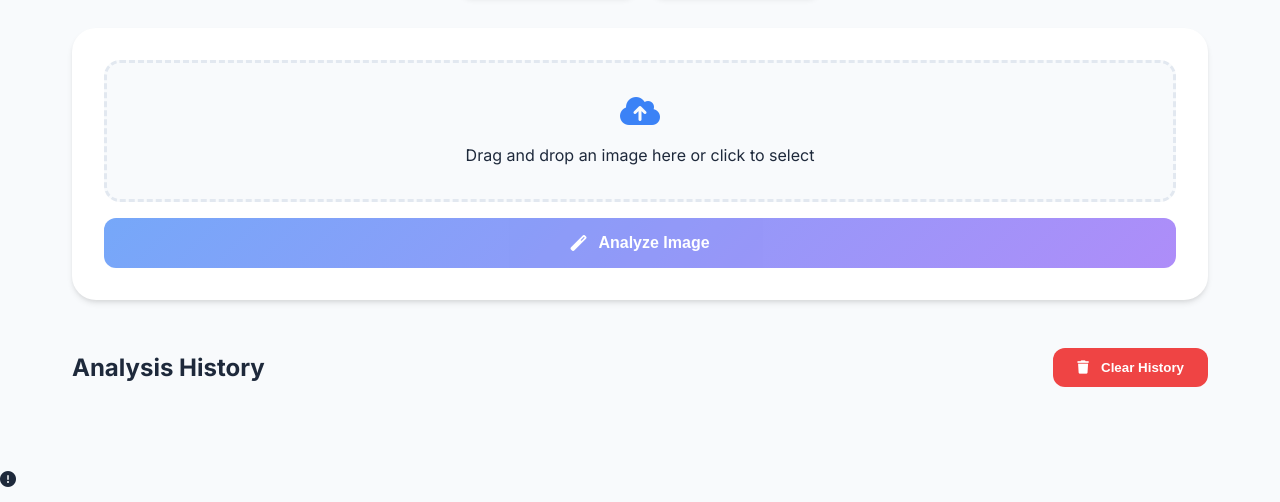
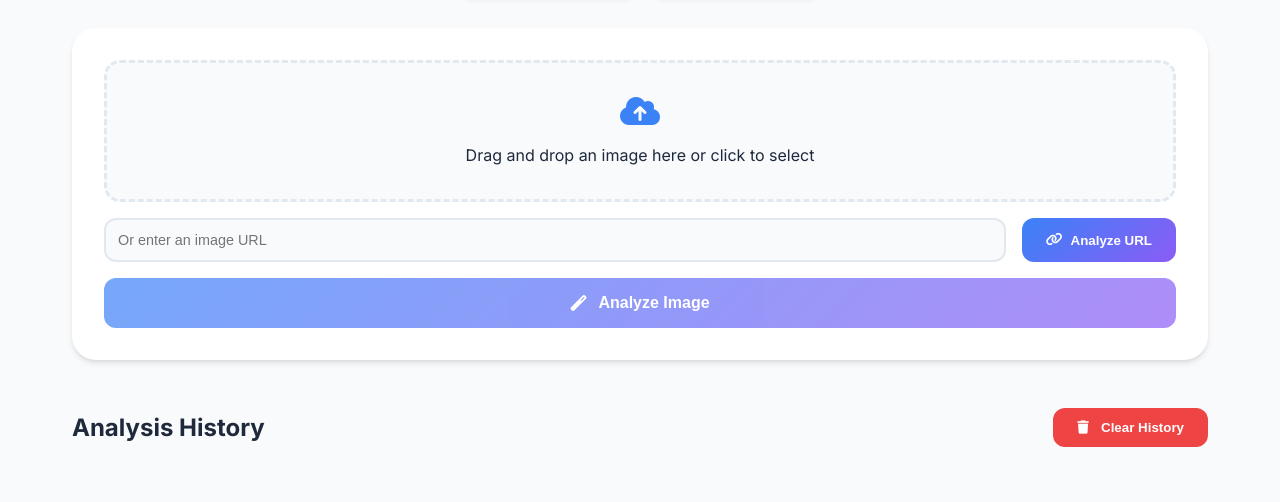
Before and after one commit to youssef-elkahlaoui/CloudVisionPro, a Flask app: page / in a window 1280 px wide. Shown: the part 370-872 px from the top of the page. Run offline with Flask 3, Linux system fonts and the light colour scheme.

Commit message:
after monitoring and url images

```diff
--- a/app.py
+++ b/app.py
@@ -12,6 +12,11 @@ from deep_translator import GoogleTranslator
 import logging
 import json
 import time
+import requests
+
+# Azure Monitor Telemetry
+from azure.monitor.opentelemetry import configure_azure_monitor
+from opentelemetry.instrumentation.flask import FlaskInstrumentor
 
 # Configure logging
 logging.basicConfig(level=logging.DEBUG, format='%(asctime)s - %(name)s - %(levelname)s - %(message)s')
@@ -20,9 +25,14 @@ load_dotenv()
 
 app = Flask(__name__)
 
+# Configure Azure Monitor
+configure_azure_monitor()
+FlaskInstrumentor().instrument_app(app)
+
 # Azure credentials
 ENDPOINT = os.getenv('AZURE_ENDPOINT')
 KEY = os.getenv('AZURE_KEY')
+INSTRUMENTATION_KEY = os.getenv('AZURE_INSTRUMENTATION_KEY')
 
 # Initialize Azure client
 computervision_client = ComputerVisionClient(
@@ -136,13 +146,23 @@ def home():
 def analyze():
     try:
         data = request.get_json()
-        image_data = data.get('image').split(',')[1]
         mode = data.get('mode', 'image')
         language = data.get('language', 'en')
 
-        # Process image data
-        image_bytes = base64.b64decode(image_data)
-        image_stream = io.BytesIO(image_bytes)
+        # Support both base64 and URL input
+        image_data = data.get('image', '')
+        image_url = data.get('image_url', '')
+
+        # Determine image source
+        if image_url:
+            image_stream = download_image_from_url(image_url)
+            if not image_stream:
+                return jsonify({'success': False, 'error': 'Invalid image URL'}), 400
+        else:
+            # Existing base64 handling
+            image_data = image_data.split(',')[1] if ',' in image_data else image_data
+            image_bytes = base64.b64decode(image_data)
+            image_stream = io.BytesIO(image_bytes)
 
         if mode == 'image':
             # Analyze image for objects and description
--- a/requirements.txt
+++ b/requirements.txt
@@ -7,3 +7,5 @@ Werkzeug==2.3.7
 msrest==0.7.1
 azure-common==1.1.28
 deep-translator==1.11.4
+azure-monitor-opentelemetry==1.3.1
+opentelemetry-instrumentation-flask==0.44b0
--- a/static/script.js
+++ b/static/script.js
@@ -542,3 +542,37 @@ window.addEventListener('scroll', () => {
 
     lastScrollPosition = currentScrollPosition;
 });
+
+// Add image URL input handling
+const imageUrlInput = document.getElementById('imageUrlInput');
+const imageUrlBtn = document.getElementById('imageUrlBtn');
+
+imageUrlBtn.addEventListener('click', () => {
+    const imageUrl = imageUrlInput.value.trim();
+    if (imageUrl) {
+        fetch('/analyze', {
+            method: 'POST',
+            headers: {
+                'Content-Type': 'application/json',
+            },
+            body: JSON.stringify({
+                image_url: imageUrl,
+                mode: currentMode,
+                language: currentLanguage
+            })
+        })
+        .then(response => {
+            if (!response.ok) throw new Error(translations[currentLanguage].errorOccurred);
+            return response.json();
+        })
+        .then(data => {
+            displayResults(data);
+            saveToHistory(data);
+        })
+        .catch(error => {
+            showError(translations[currentLanguage].errorOccurred);
+        });
+    } else {
+        showError(translations[currentLanguage].noImageError);
+    }
+});
--- a/static/style.css
+++ b/static/style.css
@@ -743,6 +743,49 @@ body {
     box-shadow: var(--card-shadow);
 }
 
+/* URL Input Section */
+.url-input-section {
+    display: flex;
+    gap: 1rem;
+    margin-top: 1rem;
+}
+
+.url-input {
+    flex-grow: 1;
+    padding: 0.75rem;
+    border: 2px solid var(--border-color);
+    border-radius: 12px;
+    font-size: 0.9rem;
+    background: var(--background-color);
+    color: var(--text-color);
+    transition: all 0.3s ease;
+}
+
+.url-input:focus {
+    outline: none;
+    border-color: var(--primary-color);
+    box-shadow: 0 0 0 3px rgba(var(--primary-rgb), 0.1);
+}
+
+.url-analyze-btn {
+    padding: 0.75rem 1.5rem;
+    border: none;
+    border-radius: 12px;
+    background: var(--gradient-primary);
+    color: white;
+    font-weight: 600;
+    cursor: pointer;
+    transition: all 0.3s ease;
+    display: flex;
+    align-items: center;
+    gap: 0.5rem;
+}
+
+.url-analyze-btn:hover {
+    transform: translateY(-2px);
+    box-shadow: var(--hover-shadow);
+}
+
 /* Responsive Design */
 @media (max-width: 768px) {
     .container {
--- a/templates/index.html
+++ b/templates/index.html
@@ -70,6 +70,12 @@
                     <input type="file" id="fileInput" accept="image/*" style="display: none;">
                 </div>
             </div>
+            <div class="url-input-section">
+                <input type="text" id="imageUrlInput" placeholder="Or enter an image URL" class="url-input">
+                <button id="imageUrlBtn" class="url-analyze-btn">
+                    <i class="fas fa-link"></i> Analyze URL
+                </button>
+            </div>
             <img id="imagePreview" class="preview-image" style="display: none;">
             <div class="spinner-container">
                 <div class="spinner"></div>
```
Also changed, not shown: README.md.
